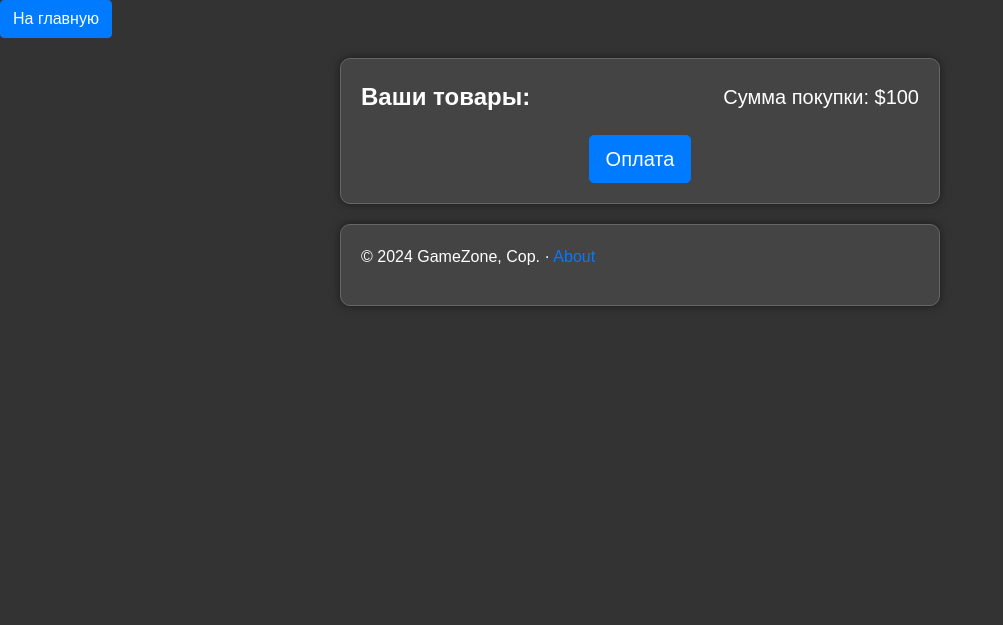
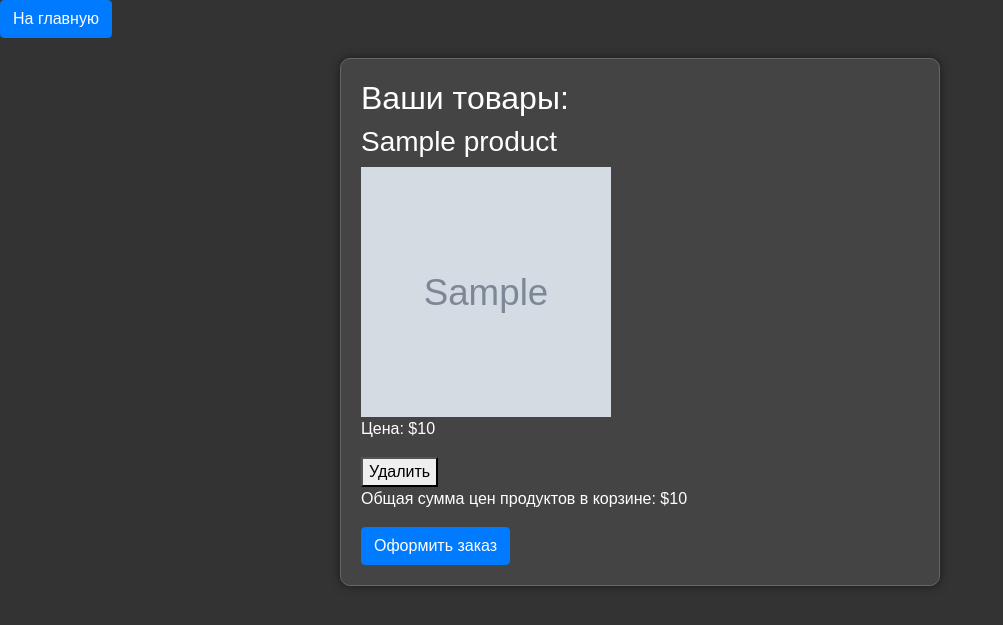
Before and after one commit to rooner211/Site_shop-1, a Flask app: template templates/cart.html in a window 1280 px wide. Shown: the top 625 px of the page, without its empty margins (0-1003 px from the left). Run offline with Flask 3, Linux system fonts and the light colour scheme; the template is opened without the code that fills it: most values are stand-ins (such as "Sample title", 1, 10 or a date in 2020); grey boxes marked "Sample" are stand-in pictures; one stand-in notice (Sample message) is shown; some libraries are stand-ins or nearby versions.

Commit message:
Cart_commit

```diff
--- a/main.py
+++ b/main.py
@@ -1,15 +1,13 @@
 import sqlite3
-from flask import Flask, render_template, flash
+from flask import Flask, render_template, flash, jsonify
 from flask import request, redirect
 from flask_login import LoginManager, current_user, login_user, login_required, logout_user
-
 from data import db_session
 from data.category import Category
 from data.users import User
 from data.kart import Kart
 from data.products import Products
 import requests
-import json
 
 url = 'https://www.cbr-xml-daily.ru/daily_json.js'
 
@@ -66,18 +64,14 @@ def category(category_id):
 def buy_game(products_id):
     session = db_session.create_session()
     products = session.query(Products).filter(Products.products_id == products_id).first()
-
     if not current_user.is_authenticated:
-        return ("ERROR. NOT AUTHENTICATED")
-
+        flash("Пожалуйста, сначала войдите в свой аккаунт", "error")
     elif not products:
-        return ('error')
-
+        flash("Error: Product not found", "error")
     else:
         kart = Kart(user_id=current_user.id, products_id=products.products_id)
         session.add(kart)
         session.commit()
-
         session.close()
     return redirect("/")
 
@@ -89,7 +83,32 @@ def i():
 
 @app.route('/cart')
 def cart():
-    return render_template('cart.html')
+    session = db_session.create_session()
+    user_cart = session.query(Kart).filter(Kart.user_id == current_user.id).all()
+    cart_products = []
+    for item in user_cart:
+        product = session.query(Products).get(item.products_id)
+        cart_products.append(product)
+
+    session.close()
+    return render_template('cart.html', cart_products=cart_products)
+
+
+@app.route('/remove_from_cart/<int:product_id>', methods=['POST', 'DELETE'])
+def remove_from_cart(product_id):
+    if request.method in ['POST', 'DELETE']:
+        session = db_session.create_session()
+        kart_item = session.query(Kart).filter(Kart.user_id == current_user.id, Kart.products_id == product_id).first()
+        if kart_item:
+            session.delete(kart_item)
+            session.commit()
+            session.close()
+            flash("Продукт успешно удален из корзины", "success")
+            return redirect("/cart")
+        else:
+            session.close()
+            flash("Ошибка: Продукт не найден в корзине", "error")
+            return redirect("/cart")
 
 
 @app.route('/abot')
@@ -100,6 +119,17 @@ def abot():
 @app.route('/kard')
 def kard():
     return render_template('kard.html')
+
+
+@app.route('/clear_cart', methods=['DELETE'])
+@login_required
+def clear_cart():
+    session = db_session.create_session()
+    session.query(Kart).filter(Kart.user_id == current_user.id).delete()
+    session.commit()
+    session.close()
+    return '', 204
+
 
 
 @app.route('/register', methods=['POST', "GET"])
--- a/templates/cart.html
+++ b/templates/cart.html
@@ -42,22 +42,80 @@
             text-align: center;
             margin-top: 20px;
         }
+
+        /* Устанавливаем фиксированный размер для изображений */
+        img.product-image {
+            width: 250px; /* Измените значение по вашему усмотрению */
+            height: 250px; /* Измените значение по вашему усмотрению */
+            object-fit: cover; /* Обрезаем изображение до указанных размеров */
+        }
     </style>
 </head>
 <body>
     <button class="btn btn-primary mr-2" onclick="window.location.href='/'">На главную</button>
     <div class="container">
-        <div class="header">
-            <div class="title">Ваши товары:</div>
-            <div class="subtotal">Сумма покупки: $100</div>
+        <h2>Ваши товары:</h2>
+         {% with messages = get_flashed_messages(category_filter=["success"]) %}
+            {% if messages %}
+                <div class="alert alert-success" role="alert" id="success-alert">
+                    {{ messages[0] }}
+                </div>
+                <script>
+                    setTimeout(function() {
+                        document.getElementById('success-alert').style.display = 'none';
+                    }, 3000);
+                </script>
+            {% endif %}
+        {% endwith %}
+        {% with messages = get_flashed_messages(category_filter=["error"]) %}
+            {% if messages %}
+                <div class="alert alert-danger" role="alert" id="error-alert">
+                    {{ messages[0] }}
+                </div>
+                <script>
+                    setTimeout(function() {
+                        document.getElementById('error-alert').style.display = 'none';
+                    }, 3000);
+                </script>
+            {% endif %}
+        {% endwith %}
+        {% for product in cart_products %}
+        <div class="product">
+            <h3>{{ product.name }}</h3>
+            <img src="{{ url_for('static', filename='img/' + product.image) }}" alt="{{ product.name }}" class="product-image">
+            <p>Цена: ${{ product.price }}</p>
+            <form action="/remove_from_cart/{{ product.products_id }}" method="post">
+                <input type="hidden" name="_method" value="DELETE">
+                <button type="submit">Удалить</button>
+            </form>
         </div>
-        <!-- Здесь будет содержимое корзины -->
-        <div class="buttons">
-            <button class="btn btn-primary btn-lg" onclick="window.location.href='/kard'">Оплата</button>
-        </div>
+        {% endfor %}
+        {% set total_product_price = cart_products | map(attribute='price') | sum %}
+        {% set total_product_price_rounded = total_product_price | round(2) %}
+        <p>Общая сумма цен продуктов в корзине: ${{ total_product_price_rounded }}</p>
+        {% if total_product_price > 0 %}
+            <button class="btn btn-primary mr-2" onclick="window.location.href='/kard'">Оформить заказ</button>
+        {% else %}
+            <p>Невозможно оформить заказ, так как сумма товаров в корзине равна 0</p>
+        {% endif %}
     </div>
-    <footer class="container">
-        <p>© 2024 GameZone, Cop. · <a href="/abot">About</a></p>
-    </footer>
+    <script>
+        document.addEventListener('DOMContentLoaded', function () {
+            const successAlert = document.getElementById('success-alert');
+            const errorAlert = document.getElementById('error-alert');
+
+            if (successAlert) {
+                setTimeout(function() {
+                    successAlert.style.display = 'none';
+                }, 3000);
+            }
+
+            if (errorAlert) {
+                setTimeout(function() {
+                    errorAlert.style.display = 'none';
+                }, 3000);
+            }
+        });
+    </script>
 </body>
 </html>
```
Also changed, not shown: templates/base.html (+9 -1 lines), templates/kard.html (+25 -4 lines), db/shop.db.
